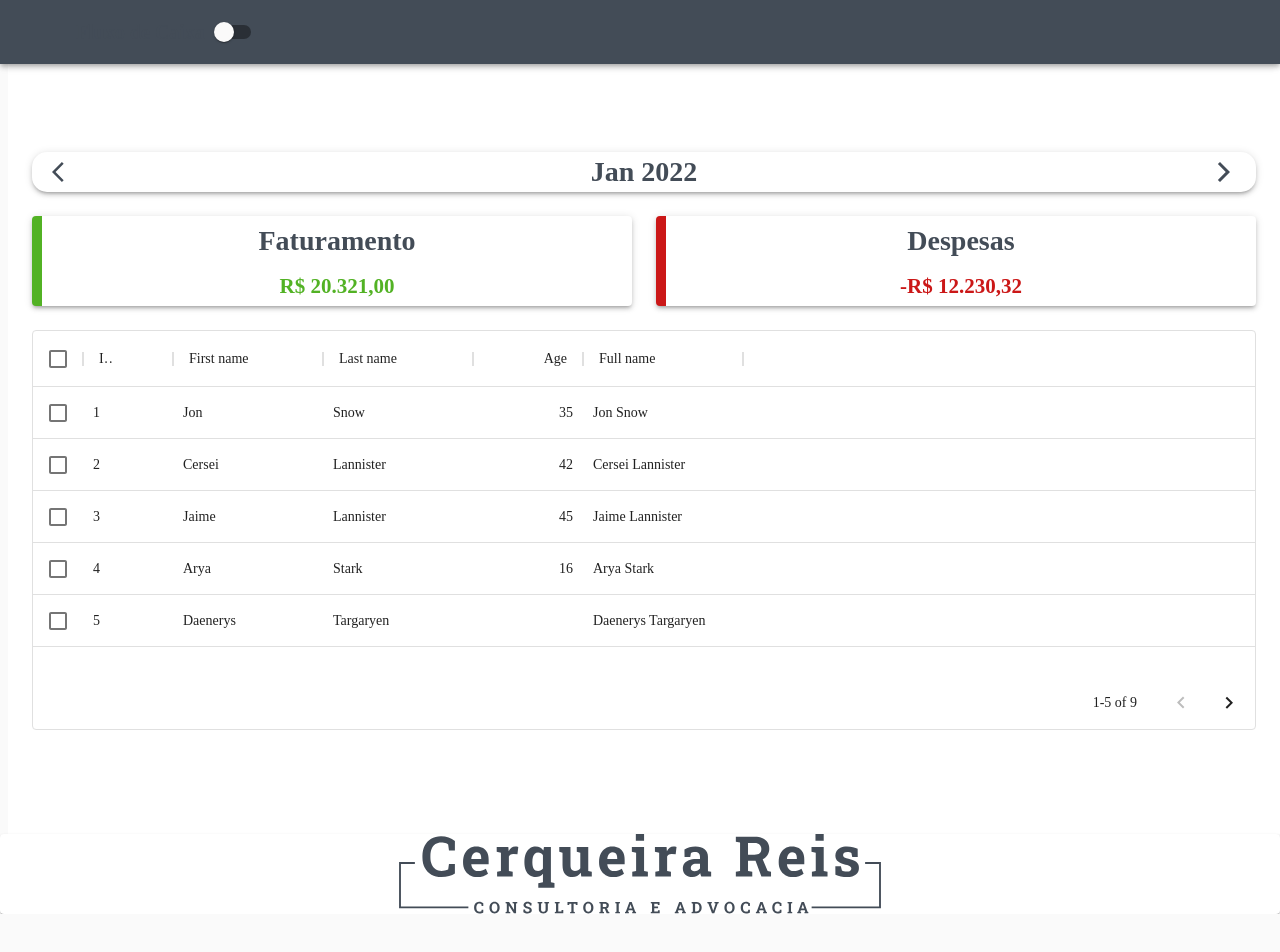
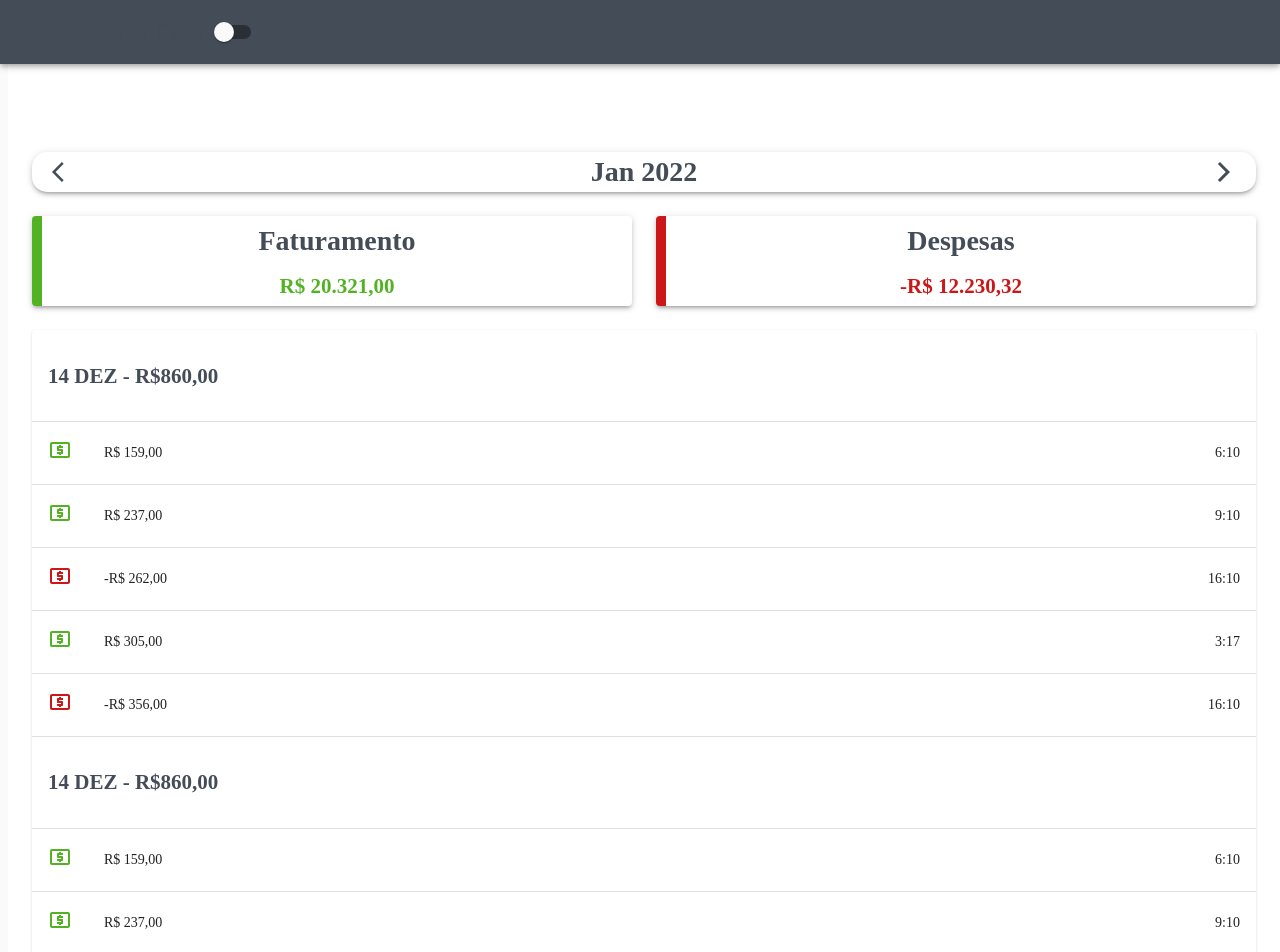
Before and after one commit to brunogomesreis/CerqueiraReisAdvUI, a React (Create React App) app: page /teste in a window 1280 px wide. Shown: the top 952 px of the page. Before the commit the page ends 914 px from the top, so only its background shows below. Built offline with nearby package versions, Linux system fonts and the light colour scheme; the HTML template or start-up script is replaced by a standard one.

Commit message:
CashFlowTable implementation

```diff
--- a/src/components/CashFlowTable/CashFlowTable2.tsx
+++ b/src/components/CashFlowTable/CashFlowTable2.tsx
@@ -7,12 +7,16 @@ import TableContainer from '@material-ui/core/TableContainer';
 import TableHead from '@material-ui/core/TableHead';
 import TableRow from '@material-ui/core/TableRow';
 import Paper from '@material-ui/core/Paper';
+import Moneyicon from '@material-ui/icons/LocalAtm'
+import clsx from 'clsx';
+
+
+
 
 const StyledTableCell = withStyles((theme: Theme) =>
   createStyles({
     head: {
-      backgroundColor: theme.palette.common.black,
-      color: theme.palette.common.white,
+      color: theme.palette.primary.main,
     },
     body: {
       fontSize: 14,
@@ -23,56 +27,85 @@ const StyledTableCell = withStyles((theme: Theme) =>
 const StyledTableRow = withStyles((theme: Theme) =>
   createStyles({
     root: {
-      '&:nth-of-type(odd)': {
-        backgroundColor: theme.palette.action.hover,
-      },
     },
   }),
 )(TableRow);
 
-function createData(name: string, calories: number, fat: number, carbs: number, protein: number) {
-  return { name, calories, fat, carbs, protein };
+
+const useStyles = makeStyles((theme: Theme) =>
+  createStyles({
+    columnicon: {
+      width: "3px",
+    },
+    columniconpositive: {
+      color: theme.palette.success.main,
+    },
+    columniconnegative: {
+      color: theme.palette.error.main,
+    },
+
+  })
+);
+
+function createData(positive: boolean, value: number, time: string) {
+  const formatedvalue = new Intl.NumberFormat('pt-BR', { style: 'currency', currency: 'BRL' }).format(value);
+  return { positive, formatedvalue, time };
 }
 
 const rows = [
-  createData('Frozen yoghurt', 159, 6.0, 24, 4.0),
-  createData('Ice cream sandwich', 237, 9.0, 37, 4.3),
-  createData('Eclair', 262, 16.0, 24, 6.0),
-  createData('Cupcake', 305, 3.7, 67, 4.3),
-  createData('Gingerbread', 356, 16.0, 49, 3.9),
+  createData(true, 159, "6:10"),
+  createData(true, 237, "9:10"),
+  createData(false, -262, "16:10"),
+  createData(true, 305, "3:17"),
+  createData(false, -356, "16:10"),
 ];
 
-const useStyles = makeStyles({
-  table: {
-    minWidth: 700,
-  },
-});
 
-export default function CustomizedTables() {
+
+export default function CashFlowTable2() {
   const classes = useStyles();
+
 
   return (
     <TableContainer component={Paper}>
-      <Table className={classes.table} aria-label="customized table">
+      <Table aria-label="customized table">
         <TableHead>
           <TableRow>
-            <StyledTableCell>Dessert (100g serving)</StyledTableCell>
-            <StyledTableCell align="right">Calories</StyledTableCell>
-            <StyledTableCell align="right">Fat&nbsp;(g)</StyledTableCell>
-            <StyledTableCell align="right">Carbs&nbsp;(g)</StyledTableCell>
-            <StyledTableCell align="right">Protein&nbsp;(g)</StyledTableCell>
+            <StyledTableCell colSpan={3}>
+              <h2>14 DEZ - R$860,00</h2>
+            </StyledTableCell>
           </TableRow>
         </TableHead>
         <TableBody>
           {rows.map((row) => (
-            <StyledTableRow key={row.name}>
-              <StyledTableCell component="th" scope="row">
-                {row.name}
+            <StyledTableRow>
+              <StyledTableCell scope="row" className={classes.columnicon}>
+                <Moneyicon className={clsx( row.positive && classes.columniconpositive, !row.positive && classes.columniconnegative)}/>
               </StyledTableCell>
-              <StyledTableCell align="right">{row.calories}</StyledTableCell>
-              <StyledTableCell align="right">{row.fat}</StyledTableCell>
-              <StyledTableCell align="right">{row.carbs}</StyledTableCell>
-              <StyledTableCell align="right">{row.protein}</StyledTableCell>
+              <StyledTableCell align="left">
+                {row.formatedvalue}
+              </StyledTableCell>
+              <StyledTableCell align="right">{row.time}</StyledTableCell>
+            </StyledTableRow>
+          ))}
+        </TableBody>
+        <TableHead>
+          <TableRow>
+            <StyledTableCell colSpan={3}>
+              <h2>14 DEZ - R$860,00</h2>
+            </StyledTableCell>
+          </TableRow>
+        </TableHead>
+        <TableBody>
+          {rows.map((row) => (
+            <StyledTableRow>
+              <StyledTableCell scope="row">
+                <Moneyicon  className={clsx( row.positive && classes.columniconpositive, !row.positive && classes.columniconnegative)}/>
+              </StyledTableCell>
+              <StyledTableCell align="left">
+                {row.formatedvalue}
+              </StyledTableCell>
+              <StyledTableCell align="right">{row.time}</StyledTableCell>
             </StyledTableRow>
           ))}
         </TableBody>
--- a/src/pages/cashflow.tsx
+++ b/src/pages/cashflow.tsx
@@ -3,7 +3,7 @@ import { makeStyles, createStyles, Theme } from '@material-ui/core/styles';
 import Grid from '@material-ui/core/Grid';
 import MonthSelectotToolbar from '../components/MonthSelectorToolbar/MonthSelectorToolbar'
 import SummaryCard from '../components/SummaryCard/SummaryCard'
-import CashFlowTable from '../components/CashFlowTable/CashFlowTable';
+import CashFlowTable2 from '../components/CashFlowTable/CashFlowTable2';
 
 
 const useStyles = makeStyles((theme: Theme) =>
@@ -29,14 +29,14 @@ const CashFlow: FC = () => {
         <Grid item xs={12}>
           <MonthSelectotToolbar title={"Jan 2022"} />
         </Grid>
-        <Grid item xs={12} sm={6} >
-          <SummaryCard title={"Faturamento"} value={20321.00} positive />
+        <Grid item xs={12} sm={6}>
+          <SummaryCard title={"Faturamento"} value={20321.0} positive />
         </Grid>
-        <Grid item xs={12} sm={6} >
-          <SummaryCard title={"Despesas"} value={-12230.32}/>
+        <Grid item xs={12} sm={6}>
+          <SummaryCard title={"Despesas"} value={-12230.32} />
         </Grid>
         <Grid item xs={12}>
-          <CashFlowTable/>
+          <CashFlowTable2/>
         </Grid>
       </Grid>
     </div>
```
Also changed, not shown: src/components/Inputs/TextInput/TextInput.tsx (added, +15 -0 lines), tsconfig.json (deleted, +0 -26 lines).
